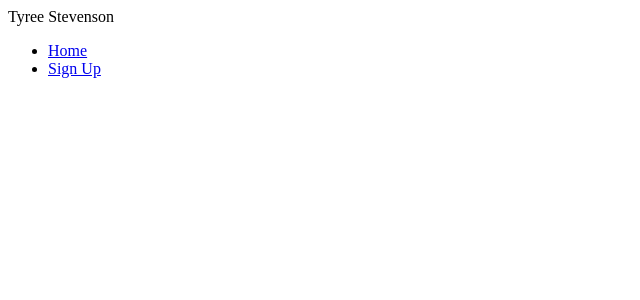
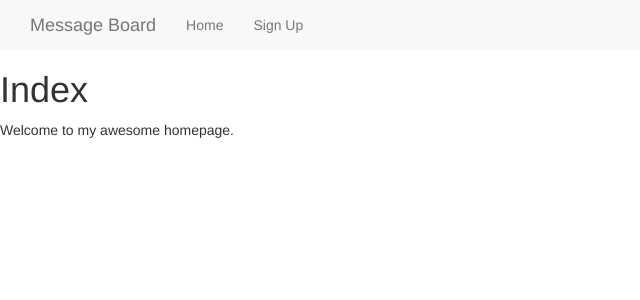
Before and after one commit to tyreest19/MessageBoard, a Flask app: page / in a window 1280 px wide. Shown: the top 300 px of the page, without its empty margins (0-640 px from the left). Run offline with Flask 2, Linux system fonts and the light colour scheme; some libraries are stand-ins or nearby versions.

Commit message:
created the layout template

```diff
--- a/app.py
+++ b/app.py
@@ -6,7 +6,7 @@ from flask import render_template
 from models.User import User
 from pymongo import MongoClient
 
-app = Flask(__name__,static_url_path = '/static')
+app = Flask(__name__, static_url_path='/static')
 users_database = Database('MessageBoard','users','mongodb://127.0.0.1:27017')
 posts_database = Database('MessageBoard', 'posts', 'mongodb://127.0.0.1:27017')
 
--- a/templates/home_page.html
+++ b/templates/home_page.html
@@ -1,9 +1,16 @@
-<!DOCTYPE html>
-<html>
 {% extends "layout.html" %}
 {% block head %}
-    <title>HomePage</title>
+    <title>Home Page</title>
+    <meta charset="utf-8">
+    <meta name="viewport" content="width=device-width, initial-scale=1">
+    <link rel="stylesheet" href="https://maxcdn.bootstrapcdn.com/bootstrap/3.3.7/css/bootstrap.min.css">
+    <script src="https://ajax.googleapis.com/ajax/libs/jquery/3.1.1/jquery.min.js"></script>
+    <script src="https://maxcdn.bootstrapcdn.com/bootstrap/3.3.7/js/bootstrap.min.js"></script>
+    <script src="https://ajax.googleapis.com/ajax/libs/jquery/2.1.4/jquery.min.js"></script>
 {% endblock %}
-{% block titlebar %}
+{% block content %}
+    <h1>Index</h1>
+    <p class="important">
+      Welcome to my awesome homepage.
+    </p>
 {% endblock %}
-</html>
--- a/templates/layout.html
+++ b/templates/layout.html
@@ -1,23 +1,16 @@
-
 <!DOCTYPE html>
 <html>
-{% block head %}
+
 <head>
-    <meta charset="utf-8">
-    <meta name="viewport" content="width=device-width, initial-scale=1">
-    <link rel="stylesheet" href="https://maxcdn.bootstrapcdn.com/bootstrap/3.3.7/css/bootstrap.min.css">
-    <script src="https://ajax.googleapis.com/ajax/libs/jquery/3.1.1/jquery.min.js"></script>
-    <script src="https://maxcdn.bootstrapcdn.com/bootstrap/3.3.7/js/bootstrap.min.js"></script>
-    <script src="https://ajax.googleapis.com/ajax/libs/jquery/2.1.4/jquery.min.js"></script>
+    {% block head %}
+    {% endblock %}
 </head>
-{% endblock %}
 
-{% block content %}
 <body>
   <nav class="navbar-default">
     <div class="container-fluid">
         <div class="navbar-header">
-        <div class="navbar-brand">Tyree Stevenson</div>
+        <div class="navbar-brand">Message Board</div>
     </div>
         <ul class="nav navbar-nav">
              <li><a href="/">Home</a></li>
@@ -25,7 +18,7 @@
         </ul>
     </div>
   </nav>
+  {% block content %}
+{% endblock %}
 </body>
-{% endblock %}
-
 </html>
```
Also changed, not shown: templates/registration_page.html (+15 -0 lines).
